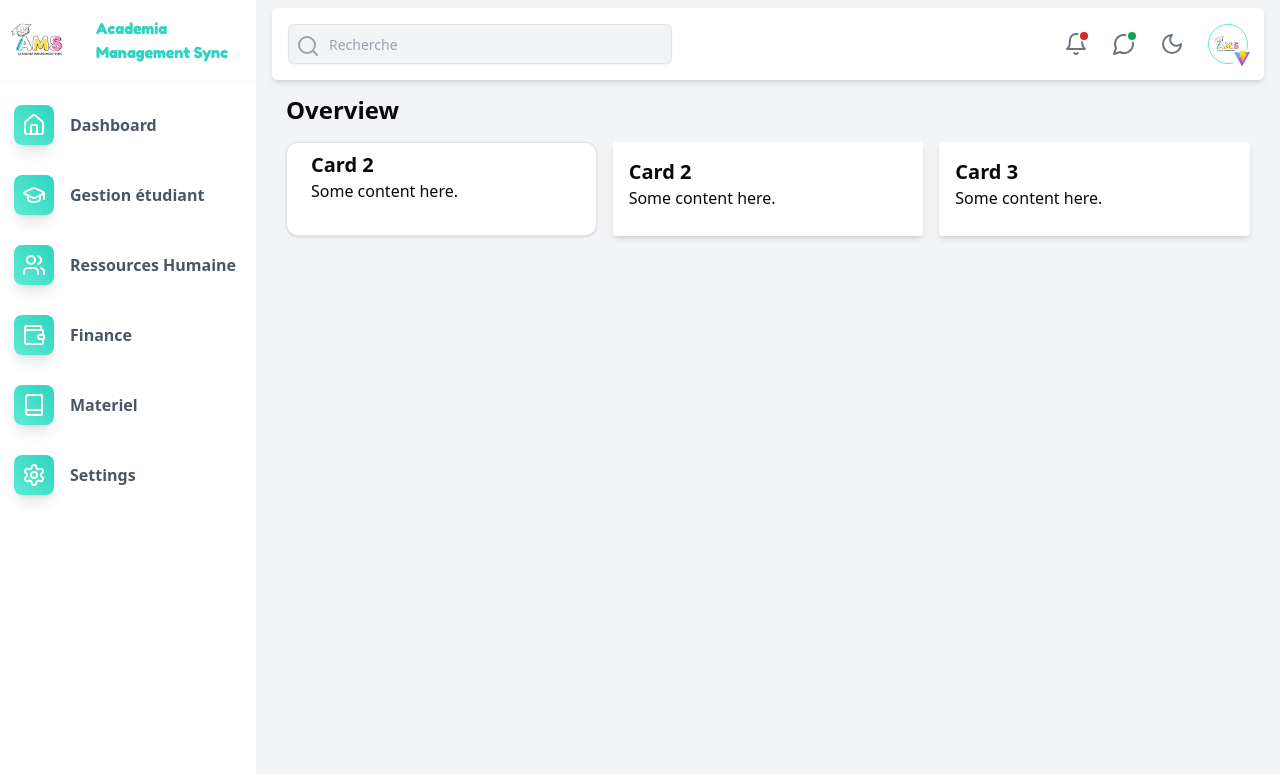
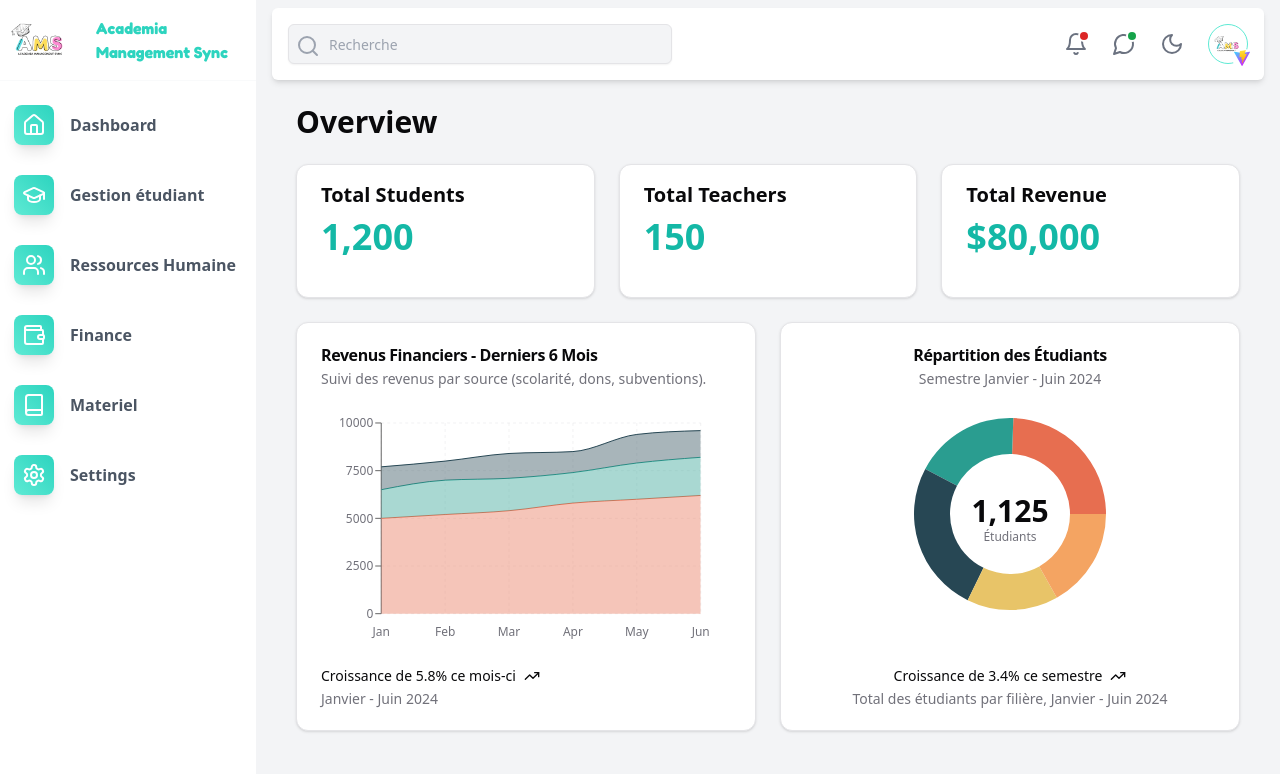
Before and after one commit to AureDulvresse/app.ams.io, a React (Vite) app: page / in a window 1280 px wide. Shown: the top 774 px of the page. Built offline with nearby package versions, Linux system fonts and the light colour scheme.

Commit message:
dashboard updated

```diff
--- a/package.json
+++ b/package.json
@@ -36,11 +36,13 @@
     "@radix-ui/react-toggle": "^1.1.0",
     "@tanstack/react-query": "^5.55.4",
     "axios": "^1.7.7",
+    "chart.js": "^4.4.4",
     "class-variance-authority": "^0.7.0",
     "clsx": "^2.1.1",
     "date-fns": "^3.6.0",
     "lucide-react": "^0.439.0",
     "react": "^18.3.1",
+    "react-chartjs-2": "^5.2.0",
     "react-day-picker": "^8.10.1",
     "react-dom": "^18.3.1",
     "react-hook-form": "^7.53.0",
--- a/src/components/Dashboard.tsx
+++ b/src/components/Dashboard.tsx
@@ -1,27 +1,48 @@
 import React from "react";
 import { Card, CardContent } from "./ui/card";
+import FiliereChart from "./common/FiliereChart";
+import FinancialChart from "./common/FinancialChart";
 
-const Dashboard : React.FC = () => {
+
+const Dashboard: React.FC = () => {
+
   return (
-    <div className="p-3.5">
-      <h2 className="text-2xl font-bold mb-4">Overview</h2>
-      <div className="grid grid-cols-1 md:grid-cols-2 lg:grid-cols-3 gap-4">
-        <Card className="py-2">
+    <div className="p-6">
+      <h2 className="text-3xl font-bold mb-6">Overview</h2>
+
+      <div className="grid grid-cols-1 md:grid-cols-2 lg:grid-cols-3 gap-6">
+        {/* Student count */}
+        <Card className="py-4 hover:shadow-lg transition-shadow duration-200 ease-in-out">
           <CardContent>
-            <h3 className="text-xl font-semibold">Card 2</h3>
-            <p>Some content here.</p>
+            <h3 className="text-xl font-semibold mb-2">Total Students</h3>
+            <p className="text-4xl font-bold text-teal-500">1,200</p>
           </CardContent>
         </Card>
-        <div className="bg-white shadow-md rounded p-4">
-          <h3 className="text-xl font-semibold">Card 2</h3>
-          <p>Some content here.</p>
-        </div>
-        <div className="bg-white shadow-md rounded p-4">
-          <h3 className="text-xl font-semibold">Card 3</h3>
-          <p>Some content here.</p>
-        </div>
+
+        {/* Teachers count */}
+        <Card className="py-4 hover:shadow-lg transition-shadow duration-200 ease-in-out">
+          <CardContent>
+            <h3 className="text-xl font-semibold mb-2">Total Teachers</h3>
+            <p className="text-4xl font-bold text-teal-500">150</p>
+          </CardContent>
+        </Card>
+
+        {/* Revenue */}
+        <Card className="py-4 hover:shadow-lg transition-shadow duration-200 ease-in-out">
+          <CardContent>
+            <h3 className="text-xl font-semibold mb-2">Total Revenue</h3>
+            <p className="text-4xl font-bold text-teal-500">$80,000</p>
+          </CardContent>
+        </Card>
       </div>
 
+      {/* Charts */}
+      <div className="grid grid-cols-1 lg:grid-cols-2 gap-6 mt-6">
+
+        <FinancialChart />
+        <FiliereChart />
+
+      </div>
     </div>
   );
 };
--- /dev/null
+++ b/src/components/common/FiliereChart.tsx
@@ -0,0 +1,137 @@
+"use client";
+
+import * as React from "react";
+import { TrendingUp } from "lucide-react";
+import { Label, Pie, PieChart } from "recharts";
+
+import {
+  Card,
+  CardContent,
+  CardDescription,
+  CardFooter,
+  CardHeader,
+  CardTitle,
+} from "@/components/ui/card";
+import {
+  ChartConfig,
+  ChartContainer,
+  ChartTooltip,
+  ChartTooltipContent,
+} from "@/components/ui/chart";
+
+// Description du graphique
+export const description = "Répartition des étudiants par filière";
+
+const chartData = [
+  {
+    filiere: "Informatique",
+    etudiants: 275,
+    fill: "var(--color-informatique)",
+  },
+  { filiere: "Gestion", etudiants: 200, fill: "var(--color-gestion)" },
+  { filiere: "Droit", etudiants: 287, fill: "var(--color-droit)" },
+  { filiere: "Médecine", etudiants: 173, fill: "var(--color-medecine)" },
+  { filiere: "Autres", etudiants: 190, fill: "var(--color-autres)" },
+];
+
+const chartConfig = {
+  etudiants: {
+    label: "Étudiants",
+  },
+  informatique: {
+    label: "Informatique",
+    color: "hsl(var(--chart-1))",
+  },
+  gestion: {
+    label: "Gestion",
+    color: "hsl(var(--chart-2))",
+  },
+  droit: {
+    label: "Droit",
+    color: "hsl(var(--chart-3))",
+  },
+  medecine: {
+    label: "Médecine",
+    color: "hsl(var(--chart-4))",
+  },
+  autres: {
+    label: "Autres",
+    color: "hsl(var(--chart-5))",
+  },
+} satisfies ChartConfig;
+
+const FiliereChart = () => {
+  // Calcul du nombre total d'étudiants
+  const totalEtudiants = React.useMemo(() => {
+    return chartData.reduce((acc, curr) => acc + curr.etudiants, 0);
+  }, []);
+
+  return (
+    <Card className="flex flex-col">
+      <CardHeader className="items-center pb-0">
+        <CardTitle>Répartition des Étudiants</CardTitle>
+        <CardDescription>Semestre Janvier - Juin 2024</CardDescription>
+      </CardHeader>
+      <CardContent className="flex-1 pb-0">
+        <ChartContainer
+          config={chartConfig}
+          className="mx-auto aspect-square max-h-[250px]"
+        >
+          <PieChart>
+            <ChartTooltip
+              cursor={false}
+              content={<ChartTooltipContent hideLabel />}
+            />
+            <Pie
+              data={chartData}
+              dataKey="etudiants"
+              nameKey="filiere"
+              innerRadius={60}
+              strokeWidth={5}
+            >
+              <Label
+                content={({ viewBox }) => {
+                  if (viewBox && "cx" in viewBox && "cy" in viewBox) {
+                    return (
+                      <text
+                        x={viewBox.cx}
+                        y={viewBox.cy}
+                        textAnchor="middle"
+                        dominantBaseline="middle"
+                      >
+                        <tspan
+                          x={viewBox.cx}
+                          y={viewBox.cy}
+                          className="fill-foreground text-3xl font-bold"
+                        >
+                          {totalEtudiants.toLocaleString()}
+                        </tspan>
+                        <tspan
+                          x={viewBox.cx}
+                          y={(viewBox.cy || 0) + 24}
+                          className="fill-muted-foreground"
+                        >
+                          Étudiants
+                        </tspan>
+                      </text>
+                    );
+                  }
+                }}
+              />
+            </Pie>
+          </PieChart>
+        </ChartContainer>
+      </CardContent>
+      <CardFooter className="flex-col gap-2 text-sm">
+        <div className="flex items-center gap-2 font-medium leading-none">
+          Croissance de 3.4% ce semestre <TrendingUp className="h-4 w-4" />
+        </div>
+        <div className="leading-none text-muted-foreground">
+          Total des étudiants par filière, Janvier - Juin 2024
+        </div>
+      </CardFooter>
+    </Card>
+  );
+}
+
+export default FiliereChart;
--- /dev/null
+++ b/src/components/common/FinancialChart.tsx
@@ -0,0 +1,128 @@
+"use client";
+
+import { TrendingUp } from "lucide-react";
+import {
+  Area,
+  AreaChart,
+  CartesianGrid,
+  XAxis,
+  YAxis,
+  Tooltip,
+} from "recharts";
+import {
+  Card,
+  CardContent,
+  CardDescription,
+  CardFooter,
+  CardHeader,
+  CardTitle,
+} from "@/components/ui/card";
+import {
+  ChartConfig,
+  ChartContainer,
+  ChartTooltipContent,
+} from "@/components/ui/chart";
+
+// Données financières pour chaque mois
+const chartData = [
+  { month: "January", scolarite: 5000, dons: 1500, subventions: 1200 },
+  { month: "February", scolarite: 5200, dons: 1800, subventions: 1000 },
+  { month: "March", scolarite: 5400, dons: 1700, subventions: 1300 },
+  { month: "April", scolarite: 5800, dons: 1600, subventions: 1100 },
+  { month: "May", scolarite: 6000, dons: 1900, subventions: 1500 },
+  { month: "June", scolarite: 6200, dons: 2000, subventions: 1400 },
+];
+
+// Configuration des courbes de données
+const chartConfig = {
+  scolarite: {
+    label: "Frais de scolarité",
+    color: "hsl(var(--chart-1))",
+  },
+  dons: {
+    label: "Dons",
+    color: "hsl(var(--chart-2))",
+  },
+  subventions: {
+    label: "Subventions",
+    color: "hsl(var(--chart-3))",
+  },
+} satisfies ChartConfig;
+
+const FinancialChart = () => {
+  return (
+    <Card>
+      <CardHeader>
+        <CardTitle>Revenus Financiers - Derniers 6 Mois</CardTitle>
+        <CardDescription>
+          Suivi des revenus par source (scolarité, dons, subventions).
+        </CardDescription>
+      </CardHeader>
+      <CardContent>
+        <ChartContainer config={chartConfig}>
+          <AreaChart
+            data={chartData}
+            margin={{
+              top: 10,
+              right: 30,
+              left: 0,
+              bottom: 0,
+            }}
+          >
+            <CartesianGrid strokeDasharray="3 3" />
+            <XAxis
+              dataKey="month"
+              tickLine={false}
+              axisLine={false}
+              tickMargin={8}
+              tickFormatter={(value) => value.slice(0, 3)}
+            />
+            <YAxis />
+            <Tooltip
+              cursor={false}
+              content={<ChartTooltipContent indicator="dot" />}
+            />
+            <Area
+              dataKey="scolarite"
+              type="monotone"
+              stackId="1"
+              stroke={chartConfig.scolarite.color}
+              fillOpacity={0.4}
+              fill={chartConfig.scolarite.color}
+            />
+            <Area
+              dataKey="dons"
+              type="monotone"
+              stackId="1"
+              stroke={chartConfig.dons.color}
+              fillOpacity={0.4}
+              fill={chartConfig.dons.color}
+            />
+            <Area
+              dataKey="subventions"
+              type="monotone"
+              stackId="1"
+              stroke={chartConfig.subventions.color}
+              fillOpacity={0.4}
+              fill={chartConfig.subventions.color}
+            />
+          </AreaChart>
+        </ChartContainer>
+      </CardContent>
+      <CardFooter>
+        <div className="flex w-full items-start gap-2 text-sm">
+          <div className="grid gap-2">
+            <div className="flex items-center gap-2 font-medium leading-none">
+              Croissance de 5.8% ce mois-ci <TrendingUp className="h-4 w-4" />
+            </div>
+            <div className="flex items-center gap-2 leading-none text-muted-foreground">
+              Janvier - Juin 2024
+            </div>
+          </div>
+        </div>
+      </CardFooter>
+    </Card>
+  );
+};
+
+export default FinancialChart;
```
Also changed, not shown: 1 other file (tests, documents, lock files or other folders).
